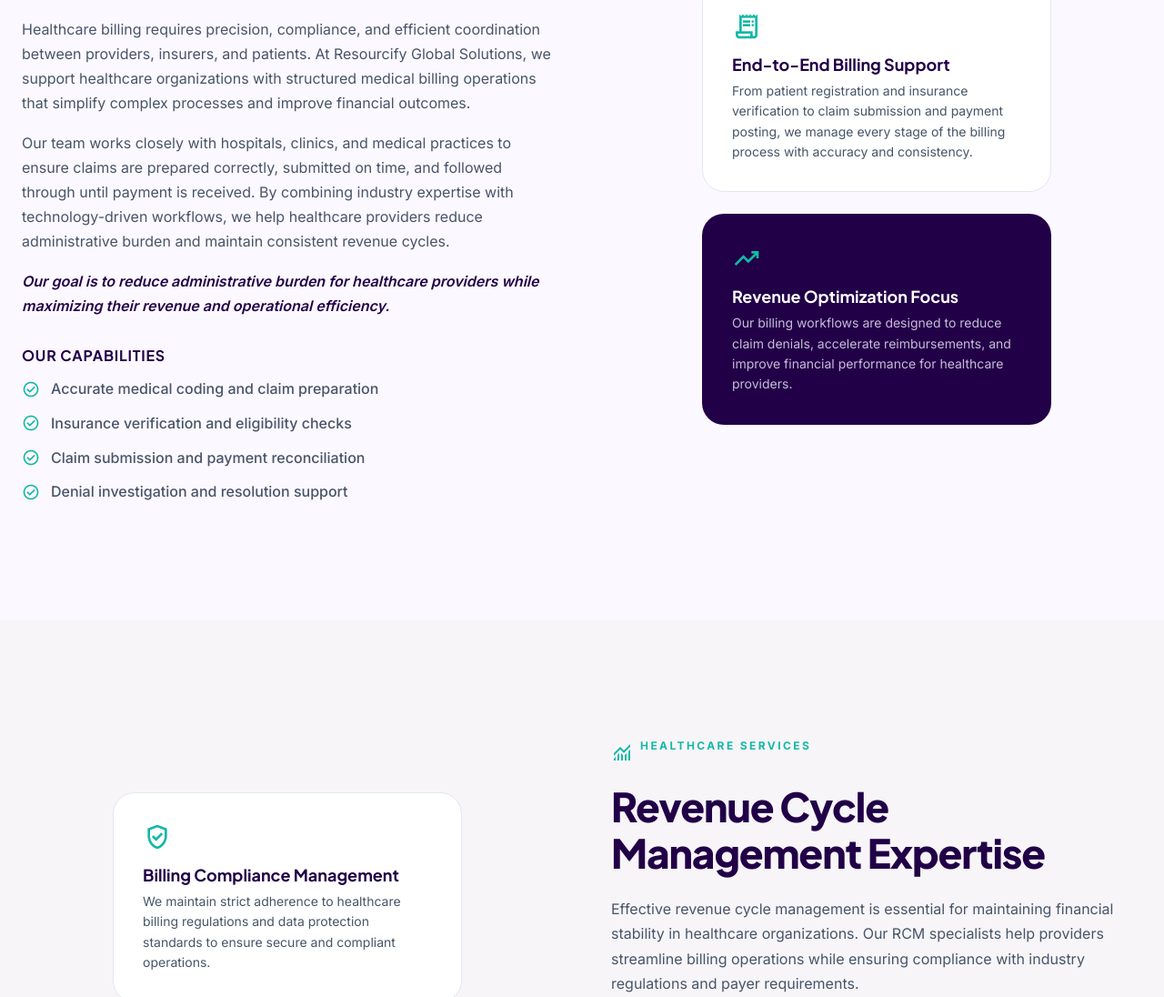
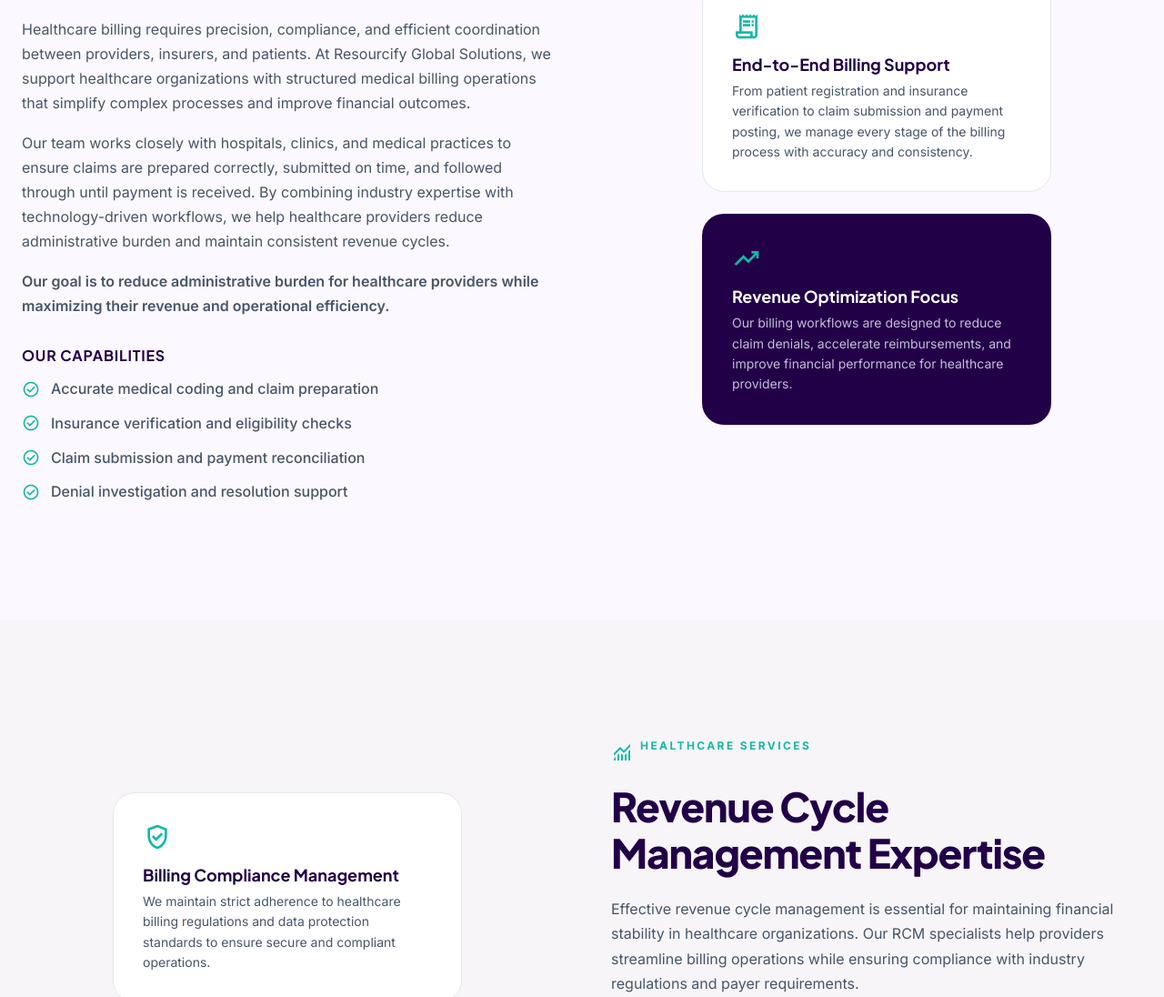
Before and after one commit to OmVisnagara/Resourcify-Global-Solutions, a React app: page about.html in a window 1280 px wide. Shown: the part 3403-4499 px from the top of the page at 91% size. Built offline with nearby package versions, Linux system fonts and the light colour scheme.

Commit message:
Update about.html
removed fonts from about us
Our goal is to reduce administrative burden for healthcare providers while maximizing their revenue and operational efficiency.

```diff
--- a/about.html
+++ b/about.html
@@ -147,7 +147,7 @@
             <div style="color:var(--color-on-surface-variant);line-height:1.7;font-size:var(--text-base);margin-bottom:var(--space-8);">
               <p style="margin-bottom:var(--space-4);">Healthcare billing requires precision, compliance, and efficient coordination between providers, insurers, and patients. At Resourcify Global Solutions, we support healthcare organizations with structured medical billing operations that simplify complex processes and improve financial outcomes.</p>
               <p style="margin-bottom:var(--space-4);">Our team works closely with hospitals, clinics, and medical practices to ensure claims are prepared correctly, submitted on time, and followed through until payment is received. By combining industry expertise with technology-driven workflows, we help healthcare providers reduce administrative burden and maintain consistent revenue cycles.</p>
-              <p style="font-weight:var(--font-semibold);color:var(--color-primary);font-style:italic;">Our goal is to reduce administrative burden for healthcare providers while maximizing their revenue and operational efficiency.</p>
+              <p style="font-weight:var(--font-semibold);">Our goal is to reduce administrative burden for healthcare providers while maximizing their revenue and operational efficiency.</p>
             </div>
             <div>
               <h4 class="about-expertise-title">Our Capabilities</h4>
```
